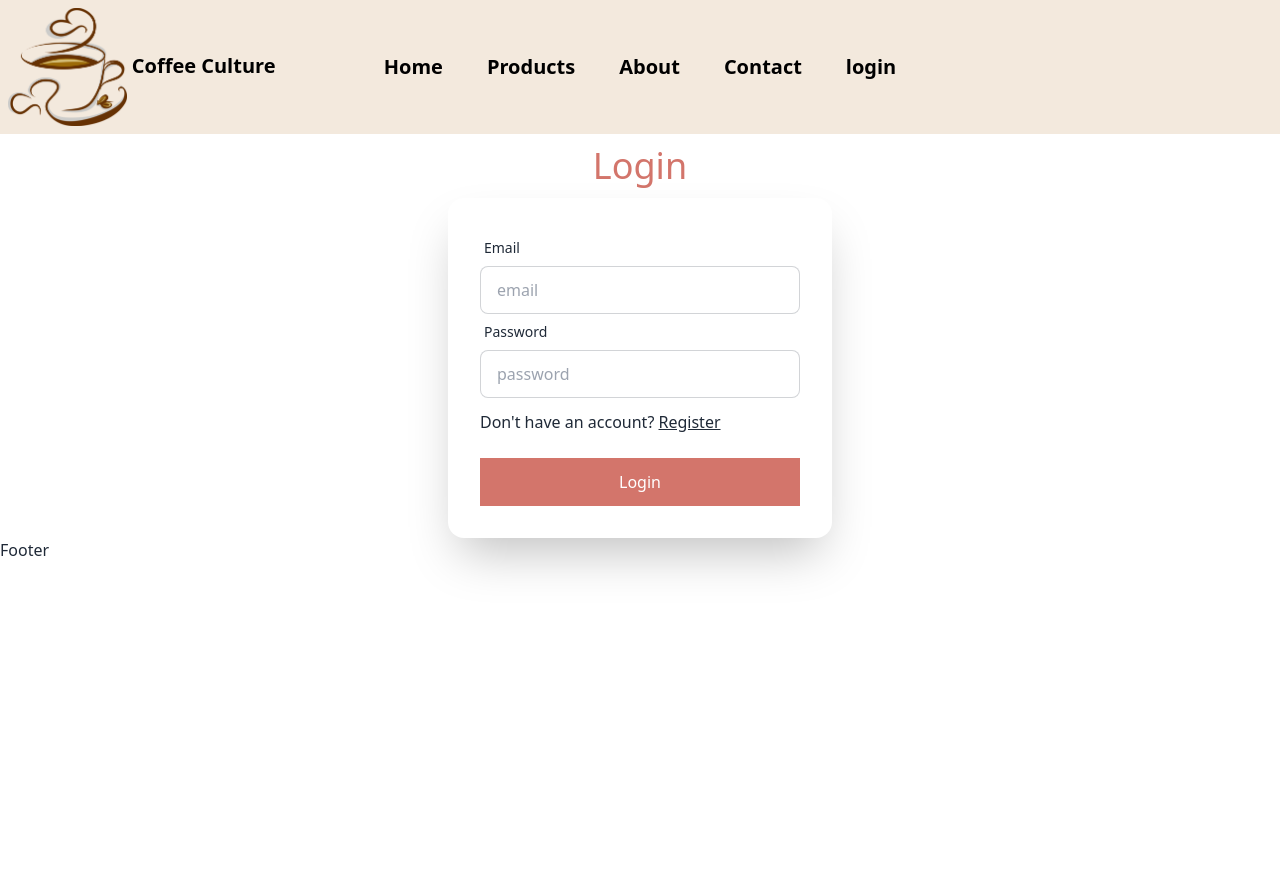
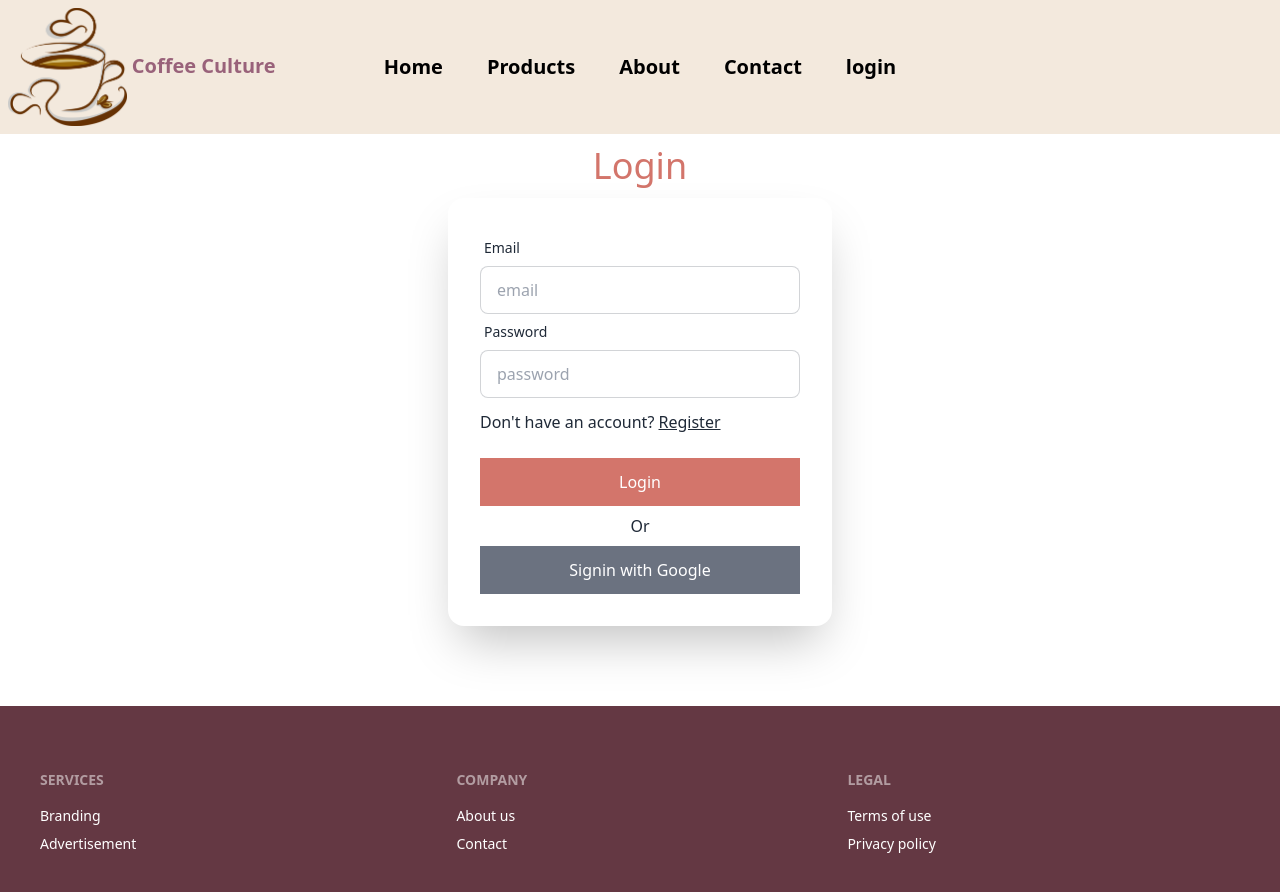
Before and after one commit to musabbir-m/coffee-shop-client, a React (Vite) app: page /login in a window 1280 px wide. Shown: the top 892 px of the page. Before the commit the page ends 800 px from the top, so only its background shows below. Built offline with nearby package versions, Linux system fonts and the light colour scheme; no server answers.

Commit message:
added footer and improved style

```diff
--- a/src/component/Footer/Footer.jsx
+++ b/src/component/Footer/Footer.jsx
@@ -2,7 +2,25 @@ import React from 'react'
 
 const Footer = () => {
   return (
-    <div>Footer</div>
+    <footer className="footer py-16 mt-8 md:mt-20 p-10 bg-[#643843]  text-white">
+    <div>
+      <span className="footer-title">Services</span>
+      <a className="link link-hover">Branding</a>
+
+      <a className="link link-hover">Advertisement</a>
+    </div>
+    <div>
+      <span className="footer-title">Company</span>
+      <a className="link link-hover">About us</a>
+      <a className="link link-hover">Contact</a>
+
+    </div>
+    <div>
+      <span className="footer-title">Legal</span>
+      <a className="link link-hover">Terms of use</a>
+      <a className="link link-hover">Privacy policy</a>
+    </div>
+  </footer>
   )
 }
 
--- a/src/component/Navbar/Navbar.jsx
+++ b/src/component/Navbar/Navbar.jsx
@@ -16,7 +16,7 @@ const Navbar = () => {
       </li>
       <li className="mr-3">
         {" "}
-        <Link>Products</Link>{" "}
+        <Link to="/allmenu">Products</Link>{" "}
       </li>
       <li className="mr-3">
         {" "}
@@ -91,7 +91,7 @@ const Navbar = () => {
             </ul>
           </div>
 
-          <a className=""> <img className='min-w-[40px] w-2/6 sm:block md:inline' src="logoCoffe.png" alt="" /> Coffee Culture</a>
+          <a className="text-[#99627A] font-bold text-xl "> <img className='min-w-[40px] w-2/6 sm:block md:inline' src="logoCoffe.png" alt="" /> Coffee Culture</a>
         </div>
 
         <div className="navbar-center hidden lg:flex">
--- a/src/pages/Home/Banner/Banner.jsx
+++ b/src/pages/Home/Banner/Banner.jsx
@@ -4,7 +4,7 @@ const Banner = () => {
   return (
     <div className='flex flex-col px-2 md:flex-row justify-center items-center bg-[#F3E9DD]'>
         <div className='flex w-2/4 flex-col break-normal'>
-            <h2 className='text-2xl md:text-5xl py-4'>
+            <h2 className='text-2xl md:text-5xl lg:text-6xl font-bold py-4'>
              Your destination to all the Great Coffee!
             </h2>
             <p className='text-xl mt-3'>
--- a/src/pages/Login/Login.jsx
+++ b/src/pages/Login/Login.jsx
@@ -4,7 +4,7 @@ import { Link, useLocation, useNavigate } from 'react-router-dom'
 import { AuthContext } from '../../component/Context/AuthProvider'
 
 const Login = () => {
-const {login}= useContext(AuthContext)
+const {login, googleSignin}= useContext(AuthContext)
 const location= useLocation()
 const navigate= useNavigate()
 const from= location.state?.from?.pathname || '/'
@@ -21,11 +21,12 @@ const handleLogin= (data)=> {
     .catch((err) => setError(err.message));
     navigate(from, {replace: true})
 
+}
 
-
-
-
-
+const googleSigninHandler= ()=> {
+  googleSignin()
+  .then (data=> console.log(data))
+  .catch(err=> console.log(err))
 }
 return (
    <div>
@@ -70,6 +71,11 @@ return (
           {error && <p className='text-red-500'>{error}</p>}
           </div>
           </form>
+          <p className='text-center'>Or</p>
+          <button
+          className="px-4 py-3 bg-gray-500 text-white hover:bg-orange-400"
+          onClick={googleSigninHandler}
+          >Signin with Google</button>
         </div>
       </div>
 
--- a/src/pages/MenuDetail/MenuDetail.jsx
+++ b/src/pages/MenuDetail/MenuDetail.jsx
@@ -7,7 +7,7 @@ const MenuDetail = () => {
   return (
     <div className='mt-5'>
         <div className="card  bg-base-100 shadow-xl">
-  <figure><img className='w-96 h-58' src={data.img} alt="Movie"/></figure>
+  <figure><img className='max-w-96 h-58' src={data.img} alt="Movie"/></figure>
   <div className="card-body">
   <h2 className="text-2xl md:text-4xl font-bold text-center text-[#A75D5D]">{data.title}</h2>
     <div>
```
